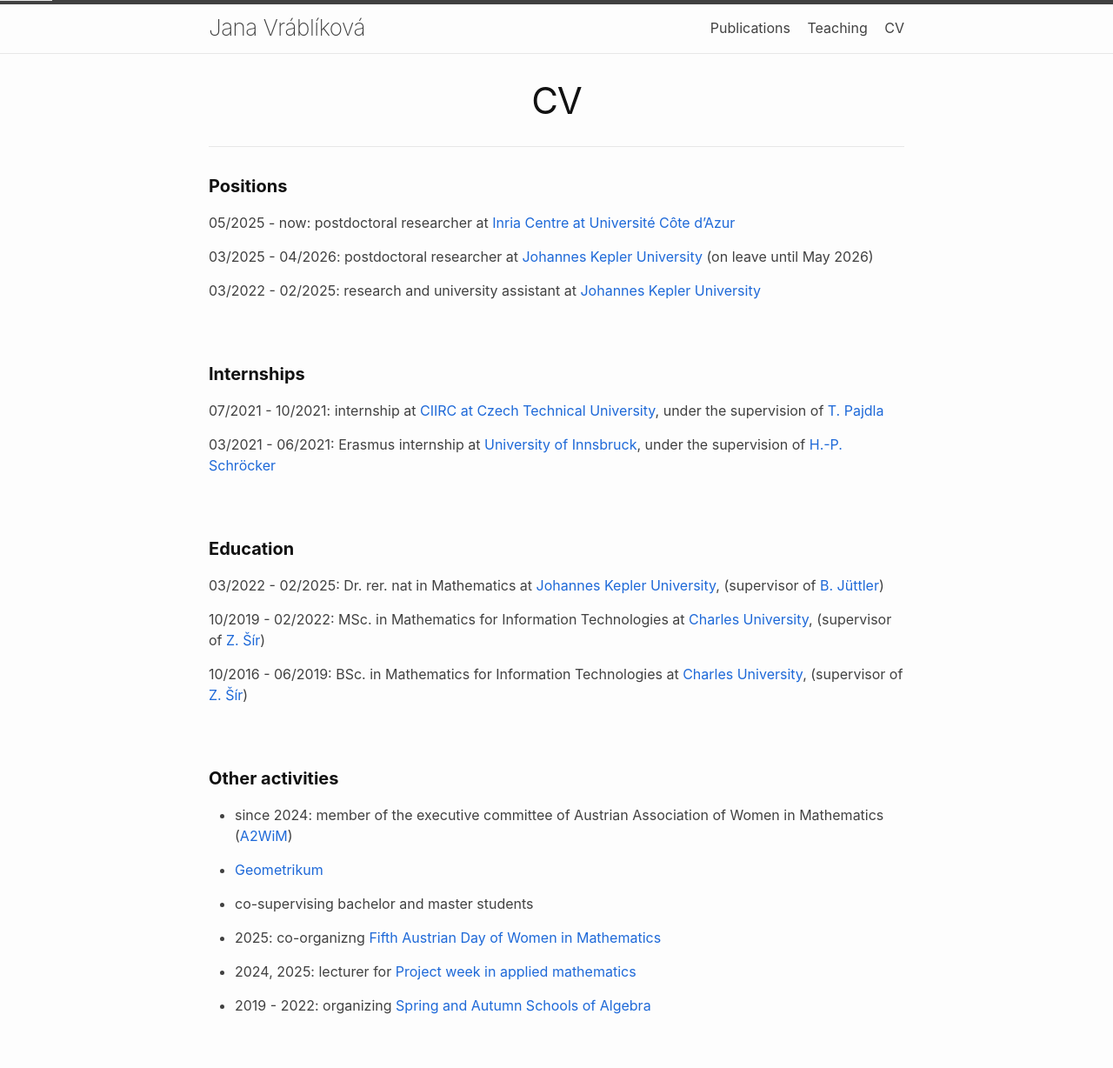
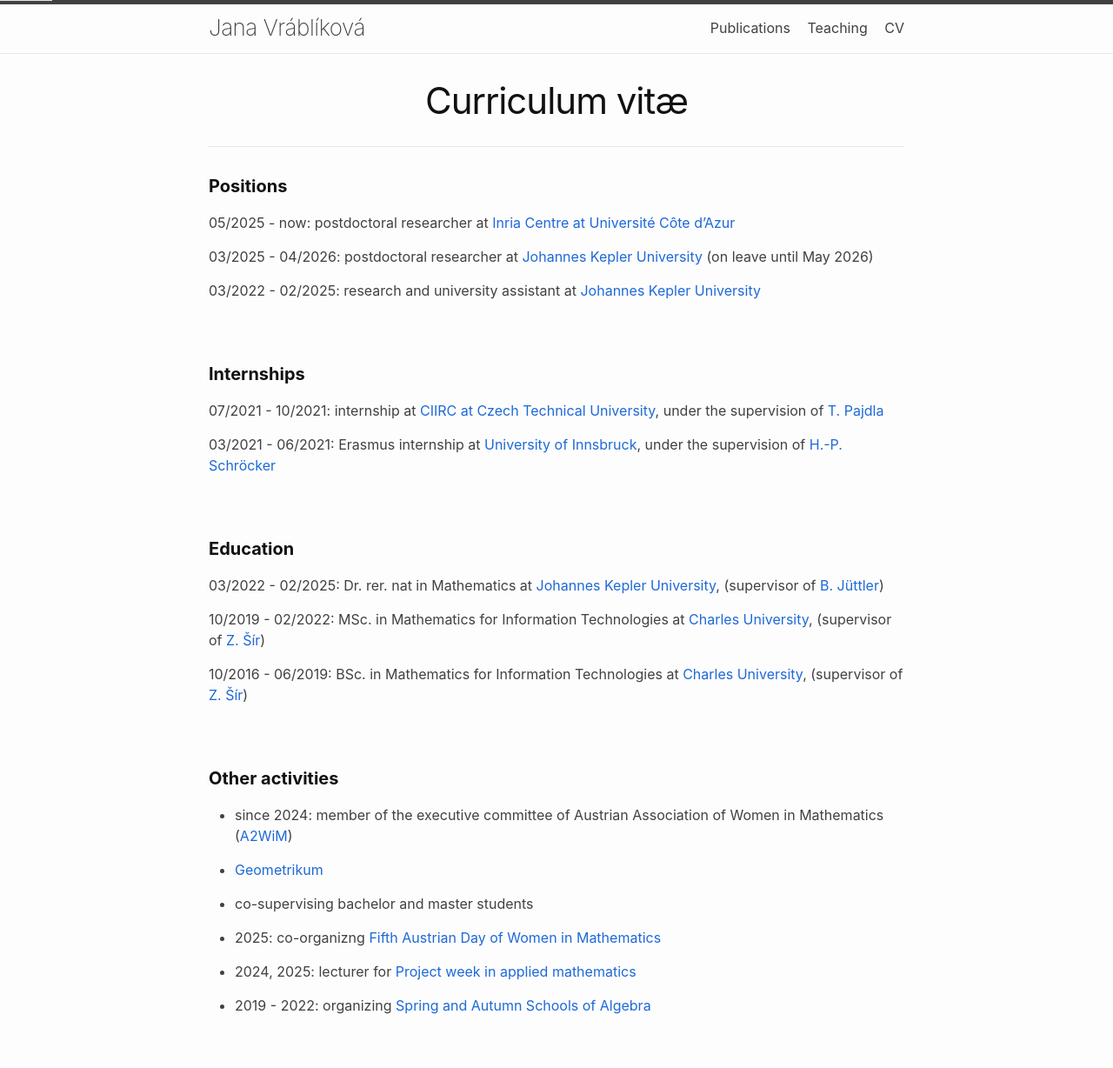
Before and after one commit to JanaVrablikova/janavrablikova.github.io, a Jekyll site: the page built from 03cv.markdown, in a window 1280 px wide. Shown: the whole page at 87% size. Built offline with Jekyll 4.4.1, drawn with Linux system fonts in a browser that asks for light colours; nearby versions of some CDN libraries.

Commit message:
Update page.html

```diff
--- a/_layouts/page.html
+++ b/_layouts/page.html
@@ -4,7 +4,7 @@ layout: base
 <article class="post">
 
   <header class="post-header">
-    <h3 class="post-title">{{ page.title | escape }}</h1>
+    <h3 class="post-title">{{ page.longname | escape }}</h1>
   </header>
 
   <div class="post-content">
```
